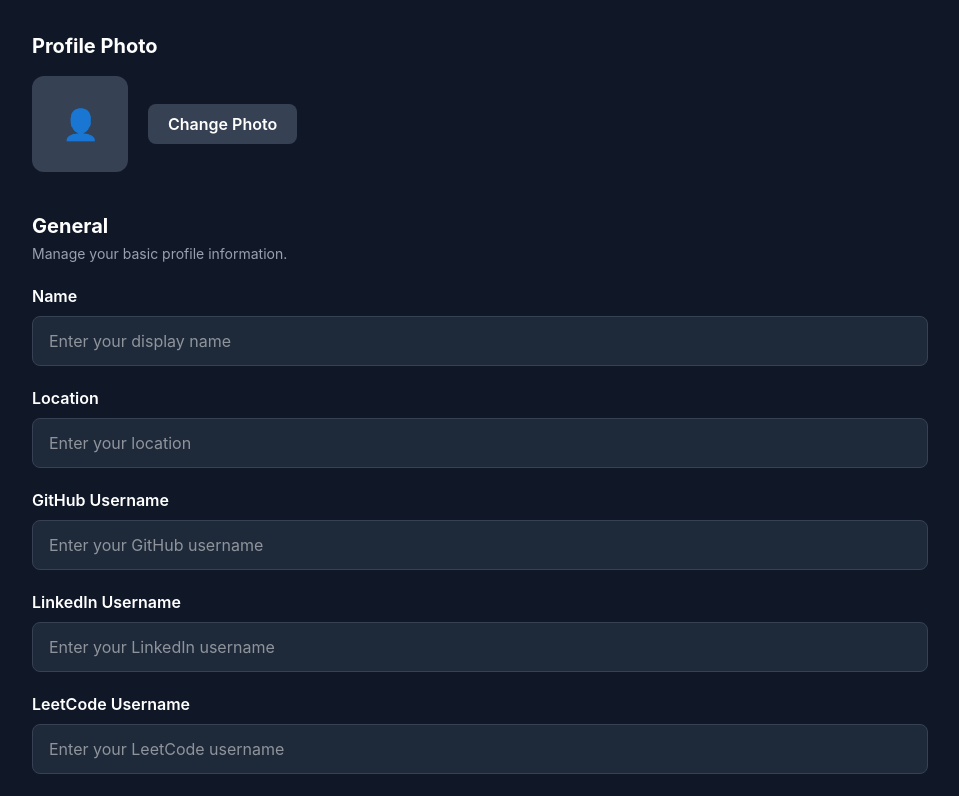
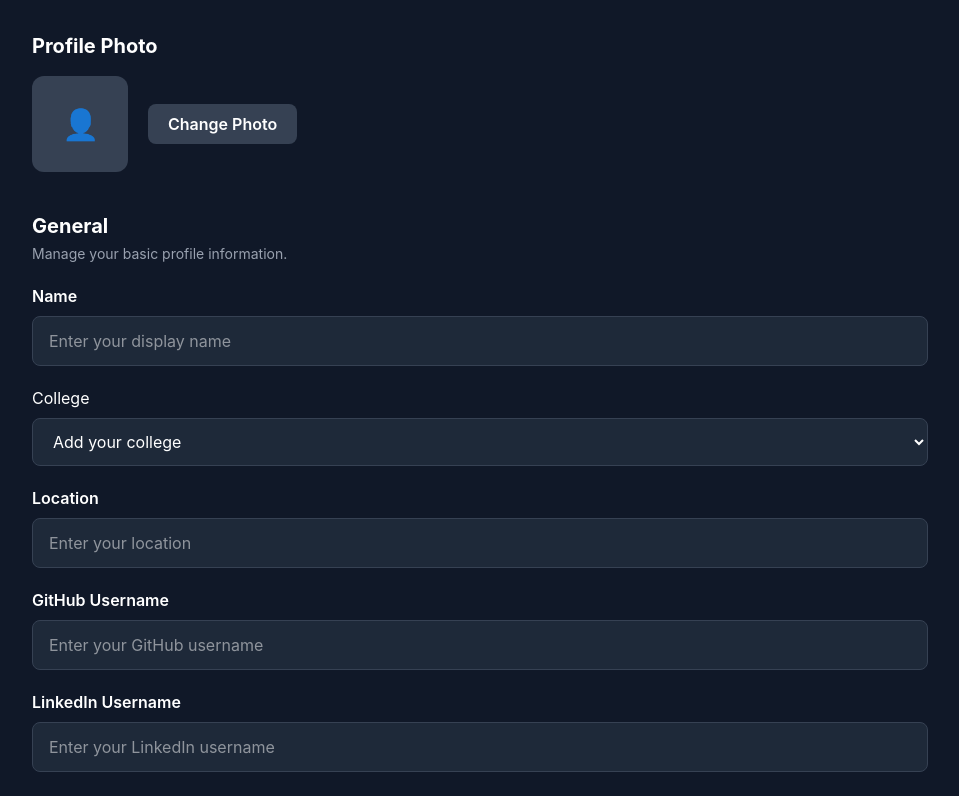
Before and after one commit to utkarsh191/gamified-learning, a React (Vite) app in the folder client/: page /edit-profile in a window 1280 px wide. Shown: the top 796 px of the page, without its empty margins (160-1119 px from the left). Built offline with nearby package versions, Linux system fonts and the light colour scheme; sample sign-in values are in the browser's storage.

Commit message:
feat: add college selection and profile link

```diff
--- /dev/null
+++ b/client/src/data/colleges.ts
@@ -0,0 +1,12 @@
+export const colleges = [
+  "Indian Institute of Technology (IIT)",
+  "National Institute of Technology (NIT)",
+  "Birla Institute of Technology and Science (BITS)",
+  "Vellore Institute of Technology (VIT)",
+  "Delhi Technological University (DTU)",
+  "University of Delhi",
+  "Manipal Institute of Technology",
+  "SRM Institute of Science and Technology",
+  "College of Engineering Pune",
+  "Other",
+] as const;
--- a/client/src/pages/EditProfile.tsx
+++ b/client/src/pages/EditProfile.tsx
@@ -1,4 +1,5 @@
 import { useState } from "react";
+import { colleges } from "../data/colleges";
 
   function EditProfile() {
  const [displayName, setDisplayName] = useState("");
@@ -14,10 +15,12 @@ const [skills, setSkills] = useState("");
 const [currentLearning, setCurrentLearning] = useState("");
 const [interests, setInterests] = useState("");
 const [learningGoals, setLearningGoals] = useState("");
+const [college, setCollege] = useState("");
 
 const handleSave = async () => {
   const profileData = {
-    displayName,
+    name: displayName,
+    college,
     location,
     githubUsername,
     linkedinUsername,
@@ -99,6 +102,26 @@ const handleSave = async () => {
                 className="w-full rounded-lg border border-gray-700 bg-gray-800 px-4 py-3 text-white outline-none transition focus:border-blue-500"
               />
             </div>
+
+            {/* College name */}
+            <div>
+              <label className="block text-white mb-2">
+                College
+              </label>
+              <select
+                value={college}
+                onChange={(e) => setCollege(e.target.value)}
+                className="w-full px-4 py-3 rounded-lg bg-gray-800 text-white border border-gray-700 outline-none focus:ring-2 focus:ring-blue-500"
+              >
+                 <option value="">Add your college</option>
+                 {colleges.map((collegeName) => (
+                   <option key={collegeName} value={collegeName}>
+                     {collegeName}
+                   </option>
+                 ))}
+              </select>
+            </div>
+
 
             {/* Location */}
             <div>
--- a/client/src/pages/Profile.tsx
+++ b/client/src/pages/Profile.tsx
@@ -49,9 +49,17 @@ function Profile() {
                 and Algorithms.
               </p>
 
+             {user.college ? (
               <p className="mt-4 text-gray-400">
-                 🎓 {user.college || "Add your college"}
+                 🎓 {user.college}
               </p>
+             ): (<Link
+                  to="/edit-profile"
+                  className="mt-4 block text-blue-400 hover:text-blue-300"
+                  >
+                     🎓 Add your college
+                     </Link>
+                 )}
 
               <p className="mt-2 text-gray-300">
                 🏆 Global Rank{" "}
```
